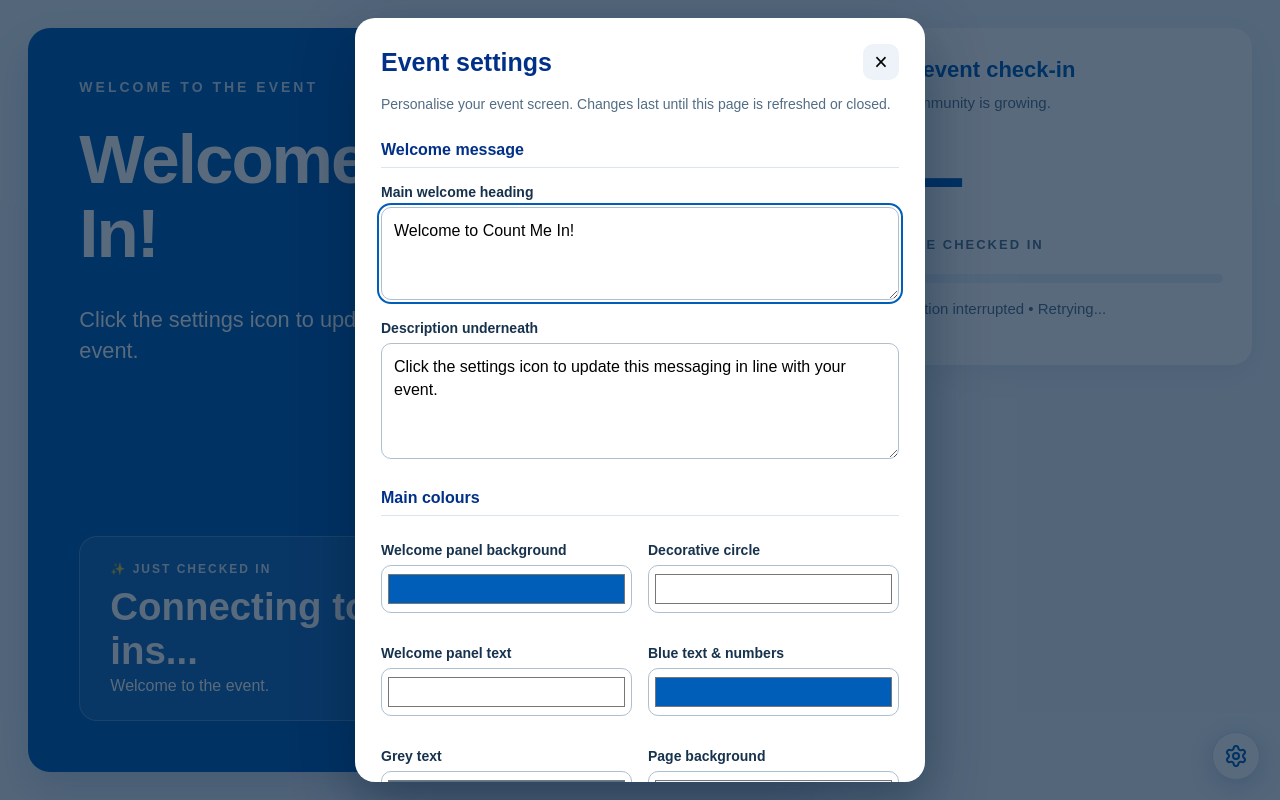
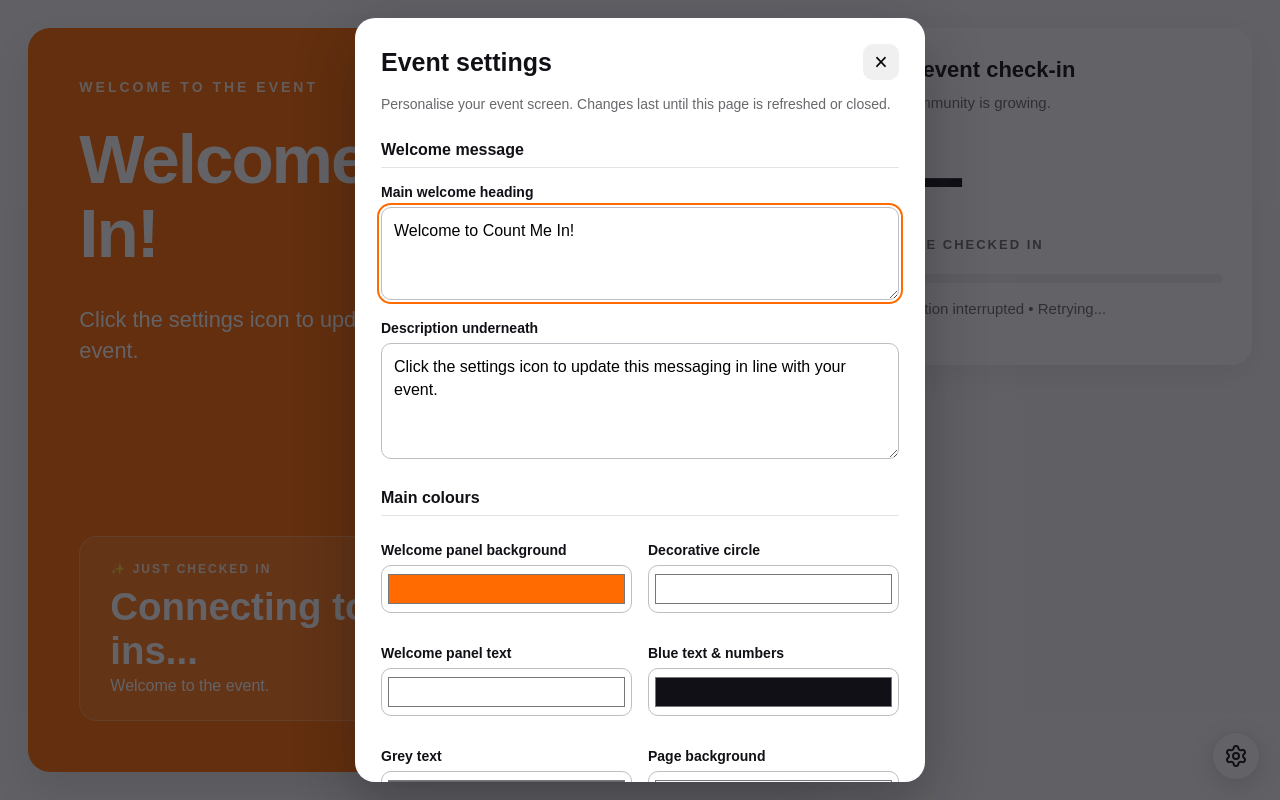
Before and after one commit to NoMoreBadMondays/countmein-app, a website: page src/index.html in a window 1280 px wide. Both pictures are taken after a click on the button "Open event settings". Drawn offline with Linux system fonts and the light colour scheme; no server answers.

Commit message:
Update index.html

```diff
--- a/src/index.html
+++ b/src/index.html
@@ -8,16 +8,17 @@
 
 <style>
 :root {
-  --page-bg: #edf3f8;
-  --hero-bg: #005eb8;
+  /* Modern orange / black / grey default theme */
+  --page-bg: #f7f7f8;
+  --hero-bg: #ff6b00;
   --circle-color: #ffffff;
   --hero-text: #ffffff;
-  --hero-muted: #e2f2ff;
-  --blue-text: #005eb8;
-  --grey-text: #55738c;
+  --hero-muted: #ffffff;
+  --blue-text: #101016;
+  --grey-text: #68686d;
   --badge-bg: #ffffff;
-  --badge-text: #003087;
-  --progress-color: #00a499;
+  --badge-text: #101016;
+  --progress-color: #ff6b00;
   --card-bg: #ffffff;
   --arrival-bg: #ffffff18;
   --arrival-border: #ffffff3a;
@@ -66,7 +67,7 @@
   flex-direction: column;
   position: relative;
   overflow: hidden;
-  box-shadow: 0 20px 40px #00308725;
+  box-shadow: 0 20px 40px #10101618;
 }
 
 .hero::after {
@@ -87,7 +88,7 @@
   letter-spacing: 3px;
   font-weight: bold;
   color: var(--hero-text);
-  opacity: .8;
+  opacity: .85;
   position: relative;
   z-index: 1;
 }
@@ -190,7 +191,7 @@
   background: var(--card-bg);
   border-radius: 20px;
   padding: 29px;
-  box-shadow: 0 10px 30px #00308710;
+  box-shadow: 0 10px 30px #10101610;
 }
 
 .panel h3 {
@@ -223,7 +224,7 @@
 
 .bar {
   height: 9px;
-  background: #e8f2fb;
+  background: #eeeeef;
   border-radius: 20px;
   margin-top: 22px;
   overflow: hidden;
@@ -246,7 +247,7 @@
   color: white;
   border-radius: 12px;
   padding: 14px 25px;
-  box-shadow: 0 15px 40px #001f4470;
+  box-shadow: 0 15px 40px #10101655;
   font-weight: bold;
   transition: transform .4s;
   z-index: 5;
@@ -269,18 +270,18 @@
   height: 48px;
   display: grid;
   place-items: center;
-  border: 1px solid #d1deeb;
+  border: 1px solid #dedee2;
   border-radius: 50%;
   background: white;
   color: var(--blue-text);
-  box-shadow: 0 6px 24px #00308730;
+  box-shadow: 0 6px 24px #10101625;
   cursor: pointer;
 }
 
 .settings-button:hover,
 .settings-button:focus-visible {
-  background: #e8f2fb;
-  outline: 2px solid var(--blue-text);
+  background: #f3f3f4;
+  outline: 2px solid var(--progress-color);
   outline-offset: 2px;
 }
 
@@ -294,7 +295,7 @@
 .settings-backdrop {
   position: fixed;
   inset: 0;
-  background: #001b37a6;
+  background: #101016a6;
   z-index: 10;
   display: flex;
   justify-content: center;
@@ -308,13 +309,13 @@
 
 .settings-dialog {
   background: white;
-  color: #17324d;
+  color: #101016;
   width: min(570px, 100%);
   max-height: calc(100vh - 36px);
   overflow-y: auto;
   border-radius: 20px;
   padding: 26px;
-  box-shadow: 0 22px 60px #001b3770;
+  box-shadow: 0 22px 60px #10101650;
 }
 
 .settings-head {
@@ -326,13 +327,13 @@
 
 .settings-head h2 {
   margin: 0;
-  color: #003087;
+  color: #101016;
   font-size: 25px;
 }
 
 .close-button {
   border: 0;
-  background: #edf3f8;
+  background: #f0f0f1;
   border-radius: 10px;
   width: 36px;
   height: 36px;
@@ -342,16 +343,16 @@
 
 .settings-note {
   font-size: 14px;
-  color: #526d84;
+  color: #68686d;
   line-height: 1.5;
 }
 
 .settings-section-title {
   font-size: 16px;
-  color: #003087;
+  color: #101016;
   margin: 26px 0 10px;
   padding-bottom: 8px;
-  border-bottom: 1px solid #dbe5ee;
+  border-bottom: 1px solid #e3e3e5;
 }
 
 .field {
@@ -368,7 +369,7 @@
 
 .field textarea {
   width: 100%;
-  border: 1px solid #aebfd0;
+  border: 1px solid #bdbdc3;
   border-radius: 10px;
   padding: 12px;
   resize: vertical;
@@ -377,7 +378,7 @@
 
 .field textarea:focus-visible,
 .color-input:focus-visible {
-  outline: 2px solid #005eb8;
+  outline: 2px solid #ff6b00;
   outline-offset: 2px;
 }
 
@@ -392,9 +393,9 @@
   width: 100%;
   height: 48px;
   padding: 4px;
-  border: 1px solid #aebfd0;
+  border: 1px solid #bdbdc3;
   border-radius: 10px;
-  background: #fff;
+  background: white;
   cursor: pointer;
 }
 
@@ -414,13 +415,13 @@
 }
 
 .apply {
-  background: #005eb8;
-  color: white;
+  background: #ff6b00;
+  color: #101016;
 }
 
 .reset {
-  background: #e9f0f7;
-  color: #003087;
+  background: #f0f0f1;
+  color: #101016;
 }
 
 @media (max-width: 900px) {
@@ -465,6 +466,7 @@
 
 <div class="frame">
 
+  <!-- Settings cog -->
   <button
     class="settings-button"
     id="settingsOpen"
@@ -564,6 +566,7 @@
 
 <div class="toast" id="toast" role="status"></div>
 
+<!-- Settings window -->
 <div
   class="settings-backdrop"
   id="settingsBackdrop"
@@ -750,15 +753,15 @@
   title: 'Welcome to Count Me In!',
   description:
     'Click the settings icon to update this messaging in line with your event.',
-  panelColor: '#005eb8',
+  panelColor: '#ff6b00',
   circleColor: '#ffffff',
   heroText: '#ffffff',
-  blueText: '#005eb8',
-  greyText: '#55738c',
-  pageBackground: '#edf3f8',
+  blueText: '#101016',
+  greyText: '#68686d',
+  pageBackground: '#f7f7f8',
   badgeBackground: '#ffffff',
-  badgeText: '#003087',
-  progressColor: '#00a499'
+  badgeText: '#101016',
+  progressColor: '#ff6b00'
 };
 
 const FUN_MESSAGES = [
@@ -838,8 +841,6 @@
     );
   }
 
-  // Keep secondary text grouped with the main
-  // welcome panel text colour.
   document.documentElement.style.setProperty(
     '--hero-muted',
     settings.heroText
```
